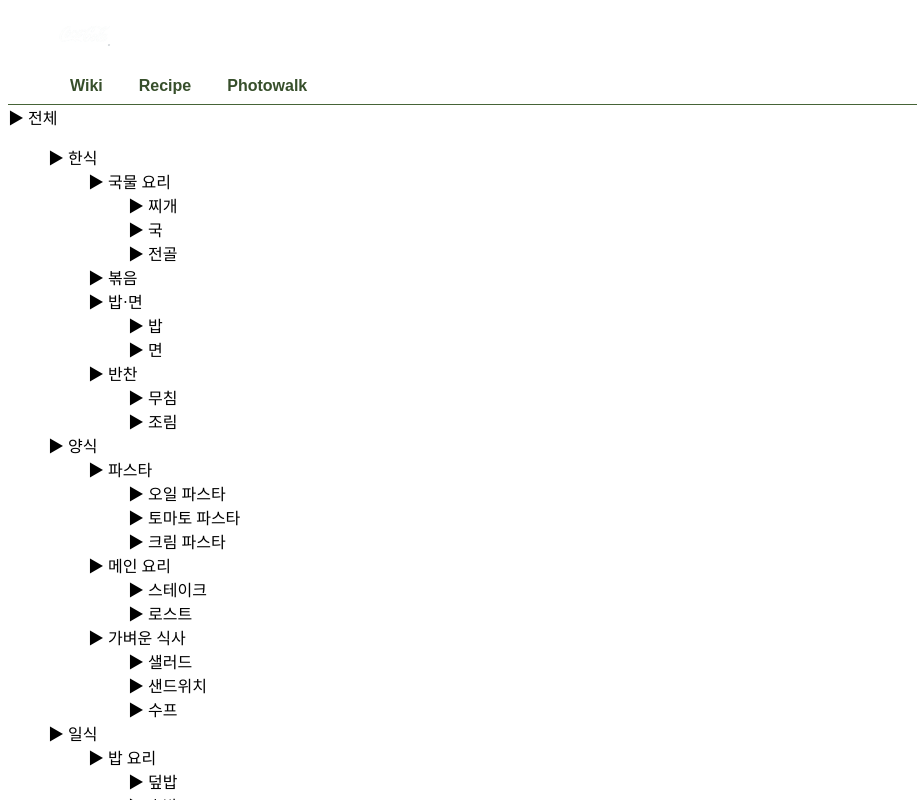
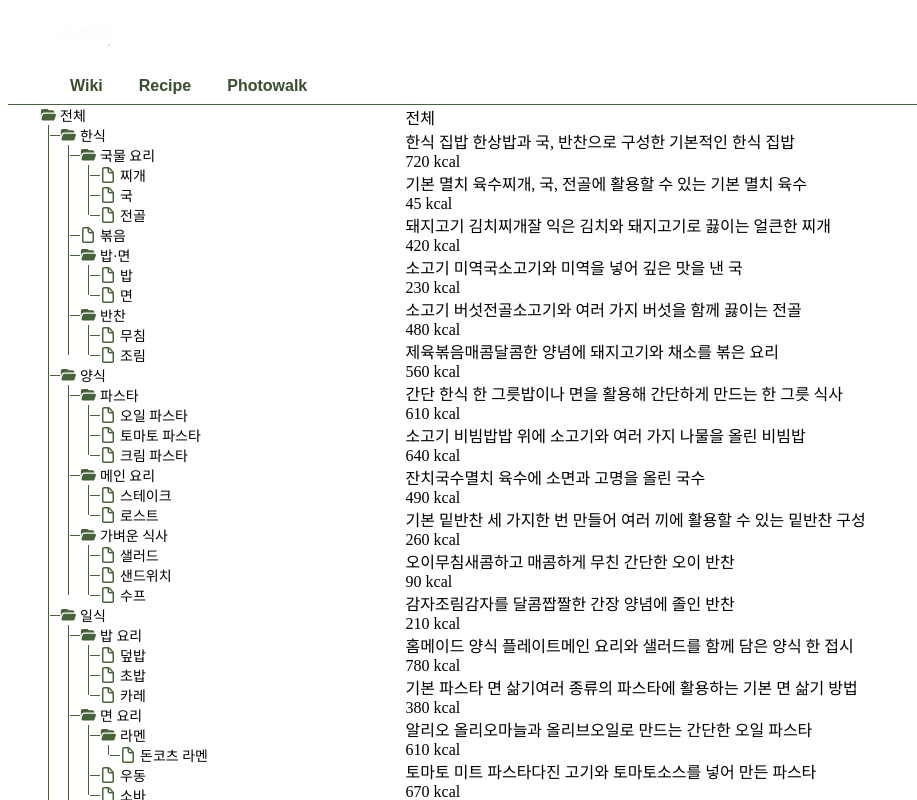
Before and after one commit to twingtwing/my-blog, a React (Vite) app: page / in a window 1280 px wide. Both pictures are taken after a click on the button "Recipe". Shown: the top 800 px of the page, without its empty margins (0-917 px from the left). Built offline with nearby package versions, Linux system fonts and the light colour scheme.

Commit message:
Tree commit

```diff
--- a/src/App.tsx
+++ b/src/App.tsx
@@ -14,9 +14,10 @@ function App() {
     return (
         <div className='wrapper'>
             <Header onClick={handlerManu}/>
-            {
-                currentPage !== 'Recipe' ? <Home /> : <Recipe />
-            }
+            <main>
+                { currentPage !== 'Recipe' ? <Home /> : <Recipe /> }
+            </main>
+            <footer>footer</footer>
         </div>
     )
 }
--- a/src/components/Tree.module.css
+++ b/src/components/Tree.module.css
@@ -1,9 +1,81 @@
-.tree summary,li {
-    list-style: none;
-    cursor: pointer;
+.tree {
+    /* 넘을 경우..? */
+    font-size: 14px;
 }
 
-.inner-card {
-    display: grid;
-    grid-template-columns: repeat(3, 1fr);
+.tree summary, li{
+    cursor: pointer;
+    list-style: none;
 }
+
+.root {
+    padding-left: 0;
+    margin: 0;
+}
+
+.tree ul:not(.root) {
+    padding-inline-start: 20px;
+}
+
+.item {
+    position: relative;  /* 가상 요소를 배치하기 위해서 relative 설정 */
+}
+
+ul:not(.root) > .item::before {
+    content: '';
+    position: absolute;
+    height: 0;
+    width: 10px;
+    top: 10px;
+    left: -10px;
+    border-top: 1px solid var(--key-color);
+}
+
+/* 여기서 길이를 정하면 안됨 */
+.item:has(details)::after {
+    content: '';
+    position: absolute;
+    top: 20px;
+    left: 8px;
+    height: calc(100% - 30px);    /* 세로선이 바닥까지 뚫고 나가지 않도록 가로선 높이에서 끊어줌 */
+    bottom: 0;          /* li 높이 전체를 덮도록 설정 */
+    border-left: 1px solid var(--key-color);
+}
+
+.node {
+    display: flex;
+    align-items: center;
+    gap: var(--space-tiny);
+    height: 20px;        /* 연결선 중앙 정렬 계산을 위해  고정 */
+    user-select: none;      /* 빠른 연속 클릭 시 카테고리 이름이 파랗게 블록 지정되는 현상 방지 */
+}
+
+.icon {
+    display: inline-flex; /* 이상태에서  display none하니까 괜찮아 둘다 block이면 이상하게 보이는데 말이지 */
+    align-items: center;
+    justify-content: center;
+    width: 16px;
+    height: 16px;
+    color: var(--key-color);
+}
+
+details[open] > summary .open {
+    display: block;
+}
+
+details[open] > summary .close {
+    display: none;
+}
+
+details:not([open]) > summary .open {
+    display: none;
+}
+
+details:not([open]) > summary .close {
+    display: block;
+}
+
+/*
+추가사항 접었다 펼치기 자연스럽게
+선 좀 정교하게 선끝에 동그라미 추가
+*/
--- a/src/components/Tree.tsx
+++ b/src/components/Tree.tsx
@@ -17,46 +17,73 @@ interface TreeProps {
     onClick: (id : string) =>  void;
 }
 
+const FolderIcon = () => (
+    <span className={styles.icon}>
+        <svg className={styles.close} xmlns="http://www.w3.org/2000/svg" viewBox="0 0 512 512">
+            <path fill="currentColor" d="M64 448l384 0c35.3 0 64-28.7 64-64l0-240c0-35.3-28.7-64-64-64L298.7 80c-6.9 0-13.7-2.2-19.2-6.4L241.1 44.8C230 36.5 216.5 32 202.7 32L64 32C28.7 32 0 60.7 0 96L0 384c0 35.3 28.7 64 64 64z"/>
+        </svg>
+        <svg className={styles.open} xmlns="http://www.w3.org/2000/svg" viewBox="0 0 576 512">
+            <path fill="currentColor" d="M56 225.6L32.4 296.2 32.4 96c0-35.3 28.7-64 64-64l138.7 0c13.8 0 27.3 4.5 38.4 12.8l38.4 28.8c5.5 4.2 12.3 6.4 19.2 6.4l117.3 0c35.3 0 64 28.7 64 64l0 16-365.4 0c-41.3 0-78 26.4-91.1 65.6zM477.8 448L99 448c-32.8 0-55.9-32.1-45.5-63.2l48-144C108 221.2 126.4 208 147 208l378.8 0c32.8 0 55.9 32.1 45.5 63.2l-48 144c-6.5 19.6-24.9 32.8-45.5 32.8z"/>
+        </svg>
+    </span>
+);
+
+const FileIcon = () => (
+    <span className={styles.icon}>
+        <svg xmlns="http://www.w3.org/2000/svg" viewBox="0 0 384 512" width="16" height="16">
+            <path fill="currentColor" d="M176 48L64 48c-8.8 0-16 7.2-16 16l0 384c0 8.8 7.2 16 16 16l256 0c8.8 0 16-7.2 16-16l0-240-88 0c-39.8 0-72-32.2-72-72l0-88zM316.1 160L224 67.9 224 136c0 13.3 10.7 24 24 24l68.1 0zM0 64C0 28.7 28.7 0 64 0L197.5 0c17 0 33.3 6.7 45.3 18.7L365.3 141.3c12 12 18.7 28.3 18.7 45.3L384 448c0 35.3-28.7 64-64 64L64 512c-35.3 0-64-28.7-64-64L0 64z"/>
+        </svg>
+    </span>
+);
+
 const Tree = ({tree, onClick} : TreeProps) => {
 
-    const renderTree = (tree: Node[]) => {
+    const renderNode = (node: Node, hasChildren: boolean) => {
         return (
-            tree.map(node => (
-                (node.children && node.children.length > 0) ? (
-                    <details open key={node.id}>
-                        <summary>{renderNode(node)}</summary>
+            <div className={styles.node}>
+                {hasChildren ? <FolderIcon /> : <FileIcon />}
+                <span
+                    className={styles.label}
+                    onClick={(e) => {
+                        onClick(node.id)
+                        e.preventDefault();
+                }}>
+                    {node.name}
+                </span>
+            </div>
+        )
+    }
+
+    const renderTree = (nodes: Node[]) => {
+        // 오름차순 정렬
+        const sortedNode = nodes.sort((a,b) =>a.order - b.order);
+        return (
+            sortedNode.map(node => (
+                // HTML 표준에 맞게 <ul> 태그 안에는 항상 <li>만 위치하도록 통일
+                <li key={node.id} className={styles.item} >
+                    {(node.children && node.children.length > 0) ? (
+                        <details open>
+                            <summary>{renderNode(node, true)}</summary>
                             <ul>{renderTree(node.children)}</ul>
                         </details>
                     ) : (
-                    <li key={node.id}>{renderNode(node)}</li>
-                )
+                        renderNode(node, false)
+                    )}
+                </li>
             ))
-        )
-    }
-
-    const renderNode = (node: Node) => {
-        return (
-            <div className={styles.node}>
-                {/*
-                    icon 트리 형태는 나중에
-                */}
-                <span className={styles.icon}>▶ </span>
-                <span onClick={(e) => {
-                    onClick(node.id)
-                    e.preventDefault();
-                }}>{node.name}</span>
-            </div>
         )
     }
 
     return (
         <div className={styles.tree}>
+            <ul className={styles.root}>
                 {renderTree([{
                     id: "root",
                     name: "전체",
                     order: 1,
                     children: tree
                 }])}
+            </ul>
         </div>
     )
 }
--- a/src/pages/recipe/Recipe.module.css
+++ b/src/pages/recipe/Recipe.module.css
@@ -6,7 +6,11 @@ Recipe.css에는:
 레시피 카드 스타일
 */
 
-.recipe-container {
+/* 크기 고정으로 하기 */
+.container {
+    max-width: var(--body-width);
+    margin: 0 auto;
+
     display: grid;
     grid-template-columns: 3fr 7fr;
     gap: var(--space-sm);
--- a/src/pages/recipe/Recipe.tsx
+++ b/src/pages/recipe/Recipe.tsx
@@ -1,8 +1,7 @@
 import React from 'react'
 import Tree from '../../components/Tree'
+import styles from './Recipe.module.css'
 
-
-import './Recipe.module.css'
 import { recipeData, recipeCategories } from "../../data/recipe";
 
 
@@ -301,7 +300,7 @@ export default class Recipe extends React.Component {
             content = (<div>화면 로딩 중 에러가 발생하였습니다.</div>)
         }
         return (
-            <div className='recipe-container'>
+            <div className={styles.container}>
                 <div className='inner-left'>
                     <Tree tree={recipeCategories} onClick = {(id) => this.handleTreeClick(id)} />
                 </div>
```
Lines whose indentation alone changed are shown as unchanged.
